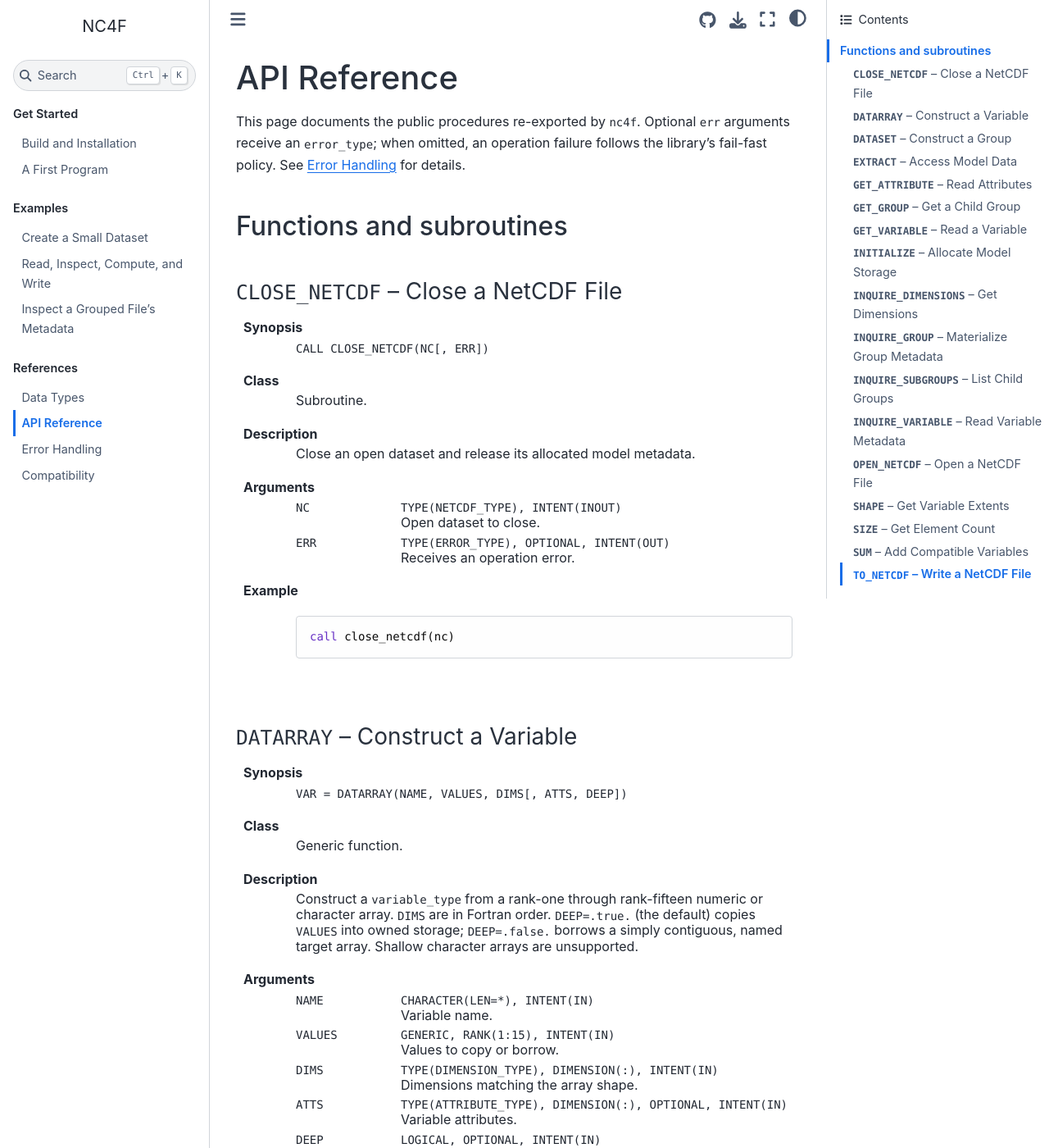
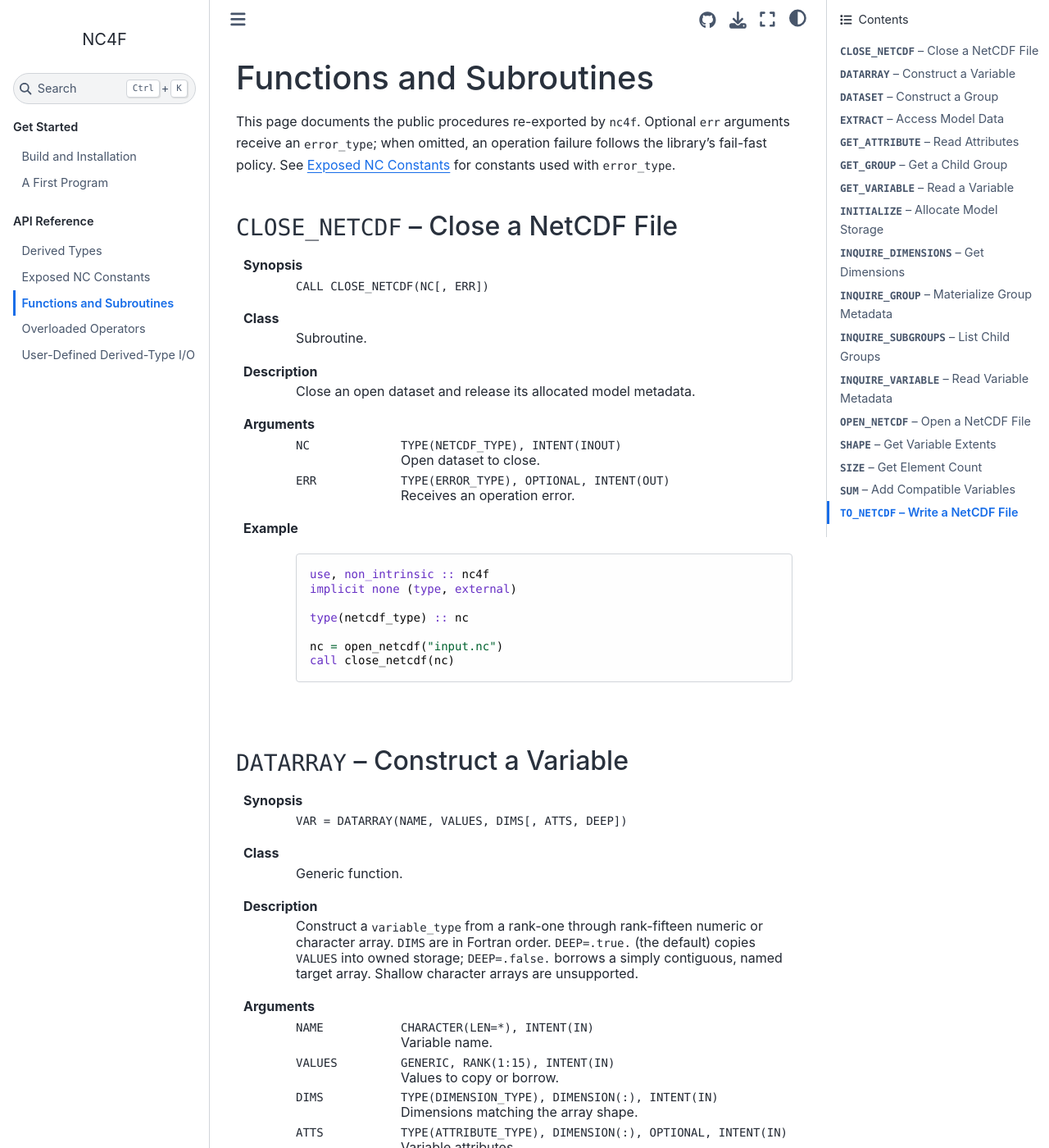
Before and after one commit to han190/nc4f.pack, a Sphinx documentation site: the page built from docs/reference/functions-and-subroutines.md, in a window 1280 px wide and 1400 px high. Shown: the whole window at 82% size. Built offline with Sphinx 7.4.7 and the Sphinx Book theme 1.1.4, drawn with Linux system fonts in a browser that asks for light colours; some of the changed text lies outside the part shown.

Commit message:
Refactor NetCDF model handling and enhance documentation
- Updated the `nc4f_test_cases_model.f90` to change the filename field to `file` for consistency.
- Added a new documentation file for user-defined derived-type I/O, detailing the `WRITE(FORMATTED)` operation for model objects.
- Introduced a new documentation file listing exposed NetCDF C status constants for error handling.
- Created a comprehensive reference for functions and subroutines, detailing their usage, arguments, and examples.
- Added a new documentation file for overloaded operators, including examples for dimension specification, attribute construction, and model object comparisons.

````diff
--- a/docs/_static/custom.css
+++ b/docs/_static/custom.css
@@ -1,3 +1,13 @@
+/* html[data-theme="light"],
+html[data-theme="dark"] {
+  --pst-color-link-hover: #198754;
+} */
+
+.bd-footer,
+footer.bd-footer-content {
+  border-top: 0;
+}
+
 .bd-content table {
   --bs-table-border-color: var(--pst-color-background);
   --pst-color-table-row-hover-bg: var(--pst-color-background);
--- a/docs/reference/API-reference.md
+++ b/docs/reference/functions-and-subroutines.md
@@ -1,13 +1,12 @@
-# API Reference
+# Functions and Subroutines
 
 This page documents the public procedures re-exported by `nc4f`. Optional
 `err` arguments receive an `error_type`; when omitted, an operation failure
-follows the library's fail-fast policy. See [Error Handling](error-handling.md)
-for details.
+follows the library's fail-fast policy. See [Exposed NC
+Constants](exposed-nc-constants.md) for constants used with `error_type`.
 
-## Functions and subroutines
 
-### `CLOSE_NETCDF` -- Close a NetCDF File
+## `CLOSE_NETCDF` -- Close a NetCDF File
 
 | Synopsis |
 |:--|
@@ -35,11 +34,17 @@ for details.
 *
   -
     ```fortran
+    use, non_intrinsic :: nc4f
+    implicit none (type, external)
+
+    type(netcdf_type) :: nc
+
+    nc = open_netcdf("input.nc")
     call close_netcdf(nc)
     ```
 :::
 
-### `DATARRAY` -- Construct a Variable
+## `DATARRAY` -- Construct a Variable
 
 | Synopsis |
 |:--|
@@ -70,12 +75,20 @@ for details.
 *
   -
     ```fortran
-    var = datarray("temperature", values, ["time".dim.3], &
+    use, non_intrinsic :: nc4f
+    implicit none (type, external)
+
+    type(dimension_type) :: time
+    type(variable_type) :: var
+    real, target :: values(3) = [273.15, 274.15, 275.15]
+
+    time = "time" .dim. 3
+    var = datarray("temperature", values, [time], &
       & atts=["units".att."K"])
     ```
 :::
 
-### `DATASET` -- Construct a Group
+## `DATASET` -- Construct a Group
 
 | Synopsis |
 |:--|
@@ -106,11 +119,21 @@ for details.
 *
   -
     ```fortran
+    use, non_intrinsic :: nc4f
+    implicit none (type, external)
+
+    type(dimension_type) :: point
+    type(variable_type) :: var
+    type(group_type) :: root
+    real, target :: values(1) = [273.15]
+
+    point = "point" .dim. 1
+    var = datarray("temperature", values, [point])
     root = dataset("/", [var], atts=["title".att."Example dataset"])
     ```
 :::
 
-### `EXTRACT` -- Access Model Data
+## `EXTRACT` -- Access Model Data
 
 | Synopsis |
 |:--|
@@ -139,13 +162,22 @@ for details.
 *
   -
     ```fortran
+    use, non_intrinsic :: nc4f
+    implicit none (type, external)
+
+    type(dimension_type) :: point
+    type(variable_type) :: var
     real, pointer :: values(:)
+    real, target :: source(1) = [273.15]
+
+    point = "point" .dim. 1
+    var = datarray("temperature", source, [point])
     call extract(var, values)
     values = values + 273.15
     ```
 :::
 
-### `GET_ATTRIBUTE` -- Read Attributes
+## `GET_ATTRIBUTE` -- Read Attributes
 
 | Synopsis |
 |:--|
@@ -175,12 +207,23 @@ for details.
 *
   -
     ```fortran
+    use, non_intrinsic :: nc4f
+    implicit none (type, external)
+
+    type(netcdf_type) :: nc
+    type(group_type) :: atmosphere
+    type(variable_type) :: temperature
+    type(attribute_type) :: title, units
+
+    nc = open_netcdf("input.nc")
+    atmosphere = get_group(nc, "atmosphere")
+    temperature = inquire_variable(atmosphere, "temperature")
     title = get_attribute(nc, "title")
     units = get_attribute(atmosphere, temperature, "units")
     ```
 :::
 
-### `GET_GROUP` -- Get a Child Group
+## `GET_GROUP` -- Get a Child Group
 
 | Synopsis |
 |:--|
@@ -209,11 +252,18 @@ for details.
 *
   -
     ```fortran
+    use, non_intrinsic :: nc4f
+    implicit none (type, external)
+
+    type(netcdf_type) :: nc
+    type(group_type) :: atmosphere
+
+    nc = open_netcdf("input.nc")
     atmosphere = get_group(nc, "atmosphere")
     ```
 :::
 
-### `GET_VARIABLE` -- Read a Variable
+## `GET_VARIABLE` -- Read a Variable
 
 | Synopsis |
 |:--|
@@ -245,12 +295,19 @@ for details.
 *
   -
     ```fortran
+    use, non_intrinsic :: nc4f
+    implicit none (type, external)
+
+    type(netcdf_type) :: nc
+    type(variable_type) :: pressure, slice
+
+    nc = open_netcdf("input.nc")
     pressure = get_variable(nc, "P")
     slice = get_variable(nc, "temperature", start=[1, 1], count=[12, 1])
     ```
 :::
 
-### `INITIALIZE` -- Allocate Model Storage
+## `INITIALIZE` -- Allocate Model Storage
 
 | Synopsis |
 |:--|
@@ -285,13 +342,19 @@ for details.
 *
   -
     ```fortran
+    use, non_intrinsic :: nc4f
+    implicit none (type, external)
+
+    type(variable_type) :: total, output
+    real, pointer :: total_values(:), output_values(:)
+
     call initialize(output, "mean_pressure", mold=total)
     call extract(output, output_values)
     output_values = 0.5 * total_values
     ```
 :::
 
-### `INQUIRE_DIMENSIONS` -- Get Dimensions
+## `INQUIRE_DIMENSIONS` -- Get Dimensions
 
 | Synopsis |
 |:--|
@@ -320,12 +383,21 @@ for details.
 *
   -
     ```fortran
+    use, non_intrinsic :: nc4f
+    implicit none (type, external)
+
+    type(netcdf_type) :: nc
+    type(variable_type) :: temperature
+    type(dimension_type), allocatable :: dims(:), variable_dims(:)
+
+    nc = open_netcdf("input.nc")
+    temperature = inquire_variable(nc, "temperature")
     dims = inquire_dimensions(nc)
     variable_dims = inquire_dimensions(nc, temperature)
     ```
 :::
 
-### `INQUIRE_GROUP` -- Materialize Group Metadata
+## `INQUIRE_GROUP` -- Materialize Group Metadata
 
 | Synopsis |
 |:--|
@@ -358,12 +430,17 @@ for details.
 *
   -
     ```fortran
+    use, non_intrinsic :: nc4f
+    implicit none (type, external)
+
+    type(group_type) :: atmosphere
+
     call inquire_group(atmosphere, inq_dims=.true., inq_atts=.true., &
       & inq_vars=.true., inq_subgrps=.true., recursive=.true.)
     ```
 :::
 
-### `INQUIRE_SUBGROUPS` -- List Child Groups
+## `INQUIRE_SUBGROUPS` -- List Child Groups
 
 | Synopsis |
 |:--|
@@ -391,11 +468,18 @@ for details.
 *
   -
     ```fortran
+    use, non_intrinsic :: nc4f
+    implicit none (type, external)
+
+    type(netcdf_type) :: nc
+    type(group_type), allocatable :: children(:)
+
+    nc = open_netcdf("input.nc")
     children = inquire_subgroups(nc)
     ```
 :::
 
-### `INQUIRE_VARIABLE` -- Read Variable Metadata
+## `INQUIRE_VARIABLE` -- Read Variable Metadata
 
 | Synopsis |
 |:--|
@@ -424,15 +508,21 @@ for details.
 *
   -
     ```fortran
+    use, non_intrinsic :: nc4f
+    implicit none (type, external)
+
+    type(group_type) :: atmosphere
+    type(variable_type) :: temperature
+
     temperature = inquire_variable(atmosphere, "temperature")
     ```
 :::
 
-### `OPEN_NETCDF` -- Open a NetCDF File
+## `OPEN_NETCDF` -- Open a NetCDF File
 
 | Synopsis |
 |:--|
-| <span class="ind4">`NC = OPEN_NETCDF(FILENAME[, MODE, ERR])`</span> |
+| <span class="ind4">`NC = OPEN_NETCDF(FILE[, MODE, ERR])`</span> |
 
 | Class |
 |:--|
@@ -444,7 +534,7 @@ for details.
 
 | Arguments |
 |:--|
-| <span class="grid"><span>`FILENAME`</span><span>`character(len=*), INTENT(in)`</span></span><br><span class="ind8">Path of the dataset to open or create.</span> |
+| <span class="grid"><span>`FILE`</span><span>`character(len=*), INTENT(in)`</span></span><br><span class="ind8">Path of the dataset to open or create.</span> |
 | <span class="grid"><span>`MODE`</span><span>`character(len=*), OPTIONAL, INTENT(in)`</span></span><br><span class="ind8">Requested file access mode.</span> |
 | <span class="grid"><span>`ERR`</span><span>`type(error_type), OPTIONAL, INTENT(out)`</span></span><br><span class="ind8">Receives an operation error.</span> |
 
@@ -457,11 +547,16 @@ for details.
 *
   -
     ```fortran
+    use, non_intrinsic :: nc4f
+    implicit none (type, external)
+
+    type(netcdf_type) :: nc
+
     nc = open_netcdf("input.nc", mode="r")
     ```
 :::
 
-### `SHAPE` -- Get Variable Extents
+## `SHAPE` -- Get Variable Extents
 
 | Synopsis |
 |:--|
@@ -488,11 +583,17 @@ for details.
 *
   -
     ```fortran
+    use, non_intrinsic :: nc4f
+    implicit none (type, external)
+
+    type(variable_type) :: var
+    integer, allocatable :: extents(:)
+
     extents = shape(var)
     ```
 :::
 
-### `SIZE` -- Get Element Count
+## `SIZE` -- Get Element Count
 
 | Synopsis |
 |:--|
@@ -520,11 +621,18 @@ for details.
 *
   -
     ```fortran
+    use, non_intrinsic :: nc4f
+    implicit none (type, external)
+
+    type(variable_type) :: var
+    integer(int64) :: elements
+
+    elements = size(var)
     print *, size(var), size(var, dim=1)
     ```
 :::
 
-### `SUM` -- Add Compatible Variables
+## `SUM` -- Add Compatible Variables
 
 | Synopsis |
 |:--|
@@ -551,15 +659,20 @@ for details.
 *
   -
     ```fortran
+    use, non_intrinsic :: nc4f
+    implicit none (type, external)
+
+    type(variable_type) :: pressure, base_pressure, total
+
     total = sum([pressure, base_pressure])
     ```
 :::
 
-### `TO_NETCDF` -- Write a NetCDF File
+## `TO_NETCDF` -- Write a NetCDF File
 
 | Synopsis |
 |:--|
-| <span class="ind4">`CALL TO_NETCDF(FILENAME, VARS[, ATTS, ERR])`</span><br><span class="ind4">`CALL TO_NETCDF(FILENAME, GRP[, ATTS, ERR])`</span> |
+| <span class="ind4">`CALL TO_NETCDF(FILE, VARS[, ATTS, ERR])`</span><br><span class="ind4">`CALL TO_NETCDF(FILE, GRP[, ATTS, ERR])`</span> |
 
 | Class |
 |:--|
@@ -571,7 +684,7 @@ for details.
 
 | Arguments |
 |:--|
-| <span class="grid"><span>`FILENAME`</span><span>`character(len=*), INTENT(in)`</span></span><br><span class="ind8">Path of the output file.</span> |
+| <span class="grid"><span>`FILE`</span><span>`character(len=*), INTENT(in)`</span></span><br><span class="ind8">Path of the output file.</span> |
 | <span class="grid"><span>`VARS`</span><span>`type(variable_type), scalar or dimension(:), INTENT(in)`</span></span><br><span class="ind8">Variables to write.</span> |
 | <span class="grid"><span>`GRP`</span><span>`type(group_type), scalar or dimension(:), INTENT(in)`</span></span><br><span class="ind8">Group model to write.</span> |
 | <span class="grid"><span>`ATTS`</span><span>`type(attribute_type), DIMENSION(:), OPTIONAL, INTENT(in)`</span></span><br><span class="ind8">Root attributes when writing variables or groups.</span> |
@@ -586,6 +699,13 @@ for details.
 *
   -
     ```fortran
-    call to_netcdf("output.nc", root, atts=["title".att."Output"])
+    use, non_intrinsic :: nc4f
+    implicit none (type, external)
+
+    type(group_type) :: root
+    type(attribute_type) :: title
+
+    title = "title" .att. "Output"
+    call to_netcdf("output.nc", root, atts=[title])
     ```
 :::
````
Also changed, not shown: docs/examples/create-small-dataset.md (deleted, +0 -21 lines), docs/examples/inspect-grouped-file-edit-metadata.md (deleted, +0 -23 lines), docs/examples/read-inspect-compute-write.md (deleted, +0 -21 lines), docs/index.md (+5 -13 lines), docs/reference/compatibility.md (deleted, +0 -8 lines), docs/reference/derived-type-io.md (added, +47 -0 lines), docs/reference/exposed-nc-constants.md (renamed from docs/reference/error-handling.md, +1 -19 lines), docs/reference/operators.md (added, +230 -0 lines), docs/reference/types.md (+4 -4 lines), 7 other files.
